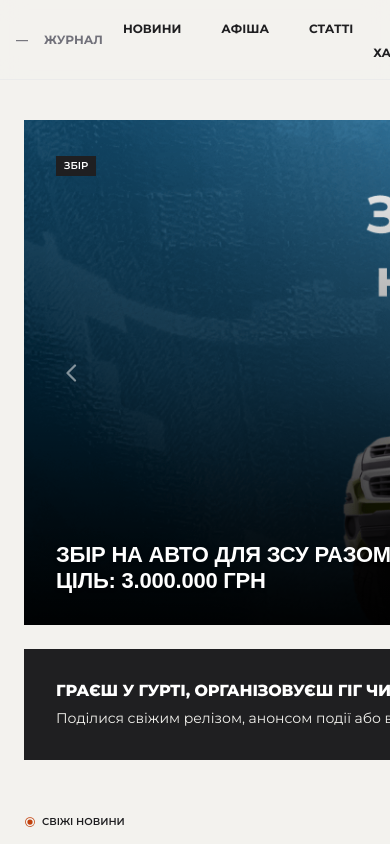
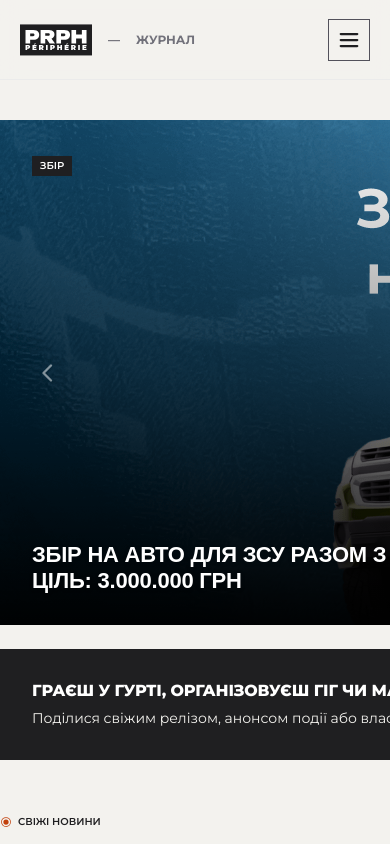
Before and after one commit to GrenkaUkraine/prphweb, a Next.js app: page / in a window 390 px wide. Shown: the top 844 px of the page. Built offline with nearby package versions, Linux system fonts and the light colour scheme; a web font is replaced by a local one.

Commit message:
feat: make Navbar responsive for mobile

```diff
--- a/app/layout.tsx
+++ b/app/layout.tsx
@@ -32,7 +32,7 @@ export default function RootLayout({
     >
       <body className="min-h-full flex flex-col font-sans">
         <Navbar />
-        <main className="flex flex-col px-6 md:px-0 max-w-page mx-auto">
+        <main className="flex flex-col max-w-page mx-auto">
           {children}
         </main>
         <Footer />
--- a/components/common/Navbar.tsx
+++ b/components/common/Navbar.tsx
@@ -1,66 +1,94 @@
-import React from "react";
+"use client";
+
+import React, { useState } from "react";
 import Link from "next/link";
-import { HeartStraightIcon } from "@phosphor-icons/react/ssr";
+import { HeartStraightIcon, XIcon } from "@phosphor-icons/react/ssr";
 import Text from "@/components/ui/Text";
 import Button from "@/components/ui/Button";
 import Logo from "@/components/common/Logo";
+import {ListIcon} from "@phosphor-icons/react";
+
+interface NavLink {
+  href: string;
+  label: string;
+}
+
+const NAV_LINKS: NavLink[] = [
+  { href: "/news", label: "Новини" },
+  { href: "/afisha", label: "Афіша" },
+  { href: "/articles", label: "Статті" },
+  { href: "/music-hub", label: "Музичний хаб" }
+];
 
 export default function Navbar() {
+  const [isOpen, setIsOpen] = useState(false);
+
   return (
-    <nav className="w-full h-20 flex items-center justify-center z-50 sticky top-0 bg-page/80 backdrop-blur-md border-b border-border-subtle/50">
-      <div className="w-full max-w-page mx-auto flex items-center justify-between">
+    <nav className="w-full px-page-inline-mobile md:px-0 h-20 flex items-center justify-center z-50 sticky top-0 bg-page/80 backdrop-blur-md border-b border-border-subtle/50">
+      <div className="w-full max-w-page mx-auto flex items-center justify-between relative">
 
         <div className="flex flex-1 gap-4 items-center justify-start">
-          <Link href="/public">
+          <Link href="/">
             <Logo className="h-[40px] w-auto" />
           </Link>
           <Text variant="button" className="text-content-muted">—</Text>
           <Text variant="button" className="text-content-muted">Журнал</Text>
         </div>
 
-        <ul className="flex justify-self-center flex-nowrap">
-          <li>
-            <Link href="/news" className="cursor-pointer h-full p-5 transition-colors hover:text-brand-primary">
+        <ul className="justify-self-center flex-nowrap hidden md:flex">
+          {NAV_LINKS.map((link) => (
+              <li key={link.href}>
+                <Link href={link.href} className="cursor-pointer h-full p-5 transition-colors hover:text-brand-primary">
                   <Text variant="button" as="span">
-                Новини
+                    {link.label}
                   </Text>
                 </Link>
               </li>
-          <li>
-            <Link href="/afisha" className="cursor-pointer h-full p-5 transition-colors hover:text-brand-primary">
-              <Text variant="button" as="span">
-                Афіша
-              </Text>
-            </Link>
-          </li>
-          <li>
-            <Link href="/articles" className="cursor-pointer h-full p-5 transition-colors hover:text-brand-primary">
-              <Text variant="button" as="span">
-                Статті
-              </Text>
-            </Link>
-          </li>
-          <li>
-            <Link href="/music-hub" className="cursor-pointer h-full p-5 transition-colors hover:text-brand-primary">
-              <Text variant="button" as="span">
-                Музичний хаб
-              </Text>
-            </Link>
-          </li>
+          ))}
         </ul>
 
-        <div className="flex flex-1 justify-end">
+        <div className="hidden md:flex flex-1 justify-end">
+          <SupportButton />
+        </div>
+
+        <div className="flex md:hidden flex-1 justify-end">
+          <Button className="!p-2 h-auto w-auto text-content-primary" intent="outline" onClick={() => setIsOpen(!isOpen)}>
+            {isOpen ? <XIcon size={24} weight="bold" /> : <ListIcon size={24} weight="bold" />}
+          </Button>
+        </div>
+
+        {isOpen && (
+            <div className="absolute top-[60px] left-0 w-full bg-page border border-border-subtle/50 flex flex-col p-6 gap-4 md:hidden z-50 shadow-md">
+              {NAV_LINKS.map((link) => (
+                  <Link key={link.href} href={link.href} className="py-2" onClick={() => setIsOpen(false)}>
+                    <Text variant="button">{link.label}</Text>
+                  </Link>
+              ))}
+              <hr className="border-border-subtle/50" />
+              <SupportButton className="w-full flex justify-center gap-2" onClick={() => setIsOpen(false)} />
+            </div>
+        )}
+      </div>
+    </nav>
+  );
+}
+
+interface SupportButtonProps {
+  className?: string;
+  onClick?: () => void;
+}
+
+function SupportButton({ className, onClick }: SupportButtonProps) {
+  return (
       <Button
           as={Link}
           href="/support"
           intent="secondary"
+          className={className}
+          onClick={onClick}
       >
         <HeartStraightIcon size={16} weight="fill" className="text-red-500" />
         Підтримати
       </Button>
-        </div>
-
-      </div>
-    </nav>
   );
 }
```
Lines whose indentation alone changed are shown as unchanged.
